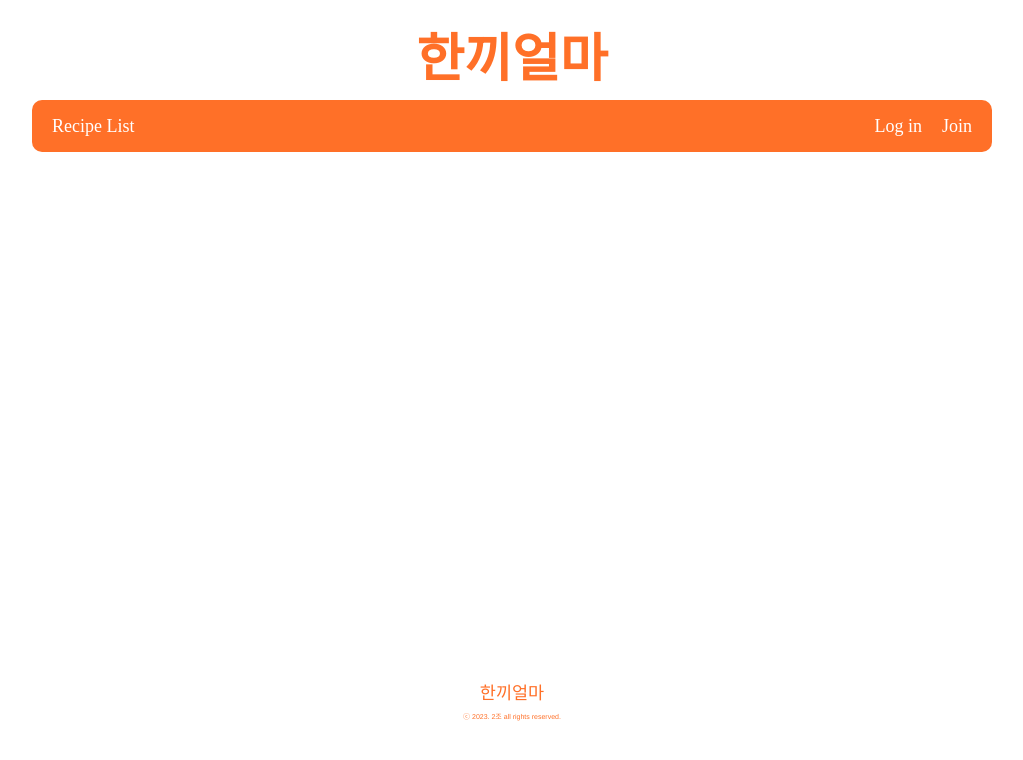
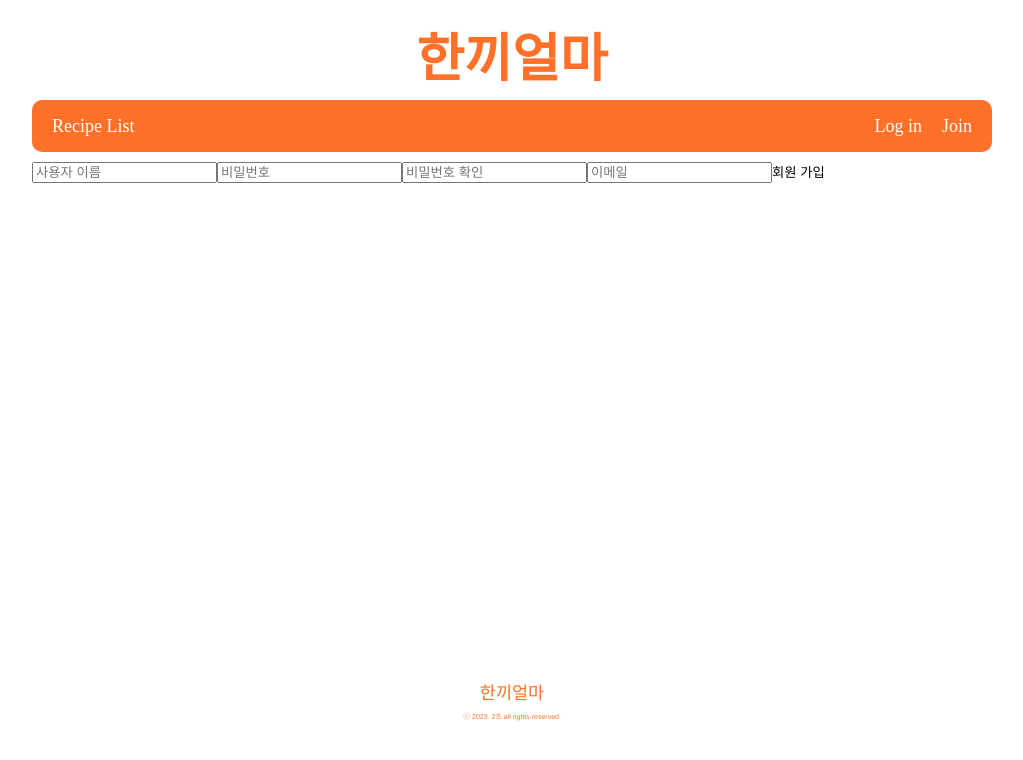
Before and after one commit to snowkwon420/recipeboot-front, a React (Create React App) app in the folder recipe-book/: page /signup in a window 1280 px wide. Shown: the top 760 px of the page, without its empty margins (128-1151 px from the left). Built offline with nearby package versions, Linux system fonts and the light colour scheme; a web font is replaced by a local one.

Commit message:
회원가입 페이지

```diff
--- a/recipe-book/src/pages/auth/signup/Signup.jsx
+++ b/recipe-book/src/pages/auth/signup/Signup.jsx
@@ -1,11 +1,49 @@
+import React, { useState } from 'react';
+import axios from 'axios';
+
 function Signup() {
-  return (
-    <>
-      {/*
-        회원 가입 페이지 구현
-      */}
-    </>
-  );
+    const [userData, setUserData] = useState({
+        username: '',
+        password: '',
+        passwordConfirm:'',
+        email: ''
+    });
+
+    const { username, password, passwordConfirm, email } = userData;
+
+    const handleChange = (e) => {
+        const { name, value } = e.target;
+        setUserData({
+            ...userData,
+            [name]: value
+        });
+    }
+
+    const handleSubmit = async (e) => {
+        e.preventDefault();
+        try {
+            // axios를 사용하여 백엔드 서버로 데이터를 전송
+            const response = await axios.post('https://rest-recipe-book-dptb.run.goorm.site/members/forms', userData);
+            if (response.data.result === 'success') {
+                alert('회원 가입 성공');
+            }
+            else {
+                alert('회원 가입 실패: ' + response.data.message);
+            }
+        } catch (error) {
+            console.error('회원 가입 요청 중 에러 발생 :', error);
+        }
+    }
+
+    return (
+        <form onSubmit={handleSubmit}>
+            <input type="text" name="username" value={username} onChange={handleChange} placeholder="사용자 이름" required />
+            <input type="password" name="password" value={password} onChange={handleChange} placeholder="비밀번호" required />
+            <input type="passwordConfirm" name="passwordConfirm" value={passwordConfirm} onChange={handleChange} placeholder="비밀번호 확인" required />
+            <input type="email" name="email" value={email} onChange={handleChange} placeholder="이메일" required />
+            <button type="submit">회원 가입</button>
+        </form>
+    );
 }
 
 export default Signup;
```
